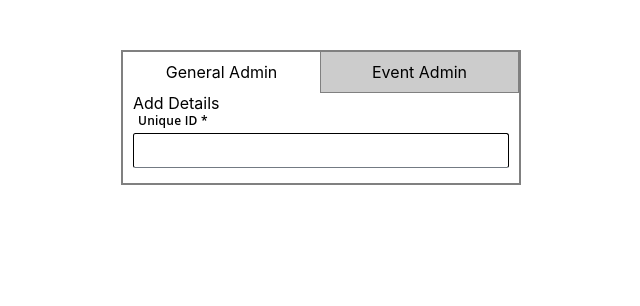
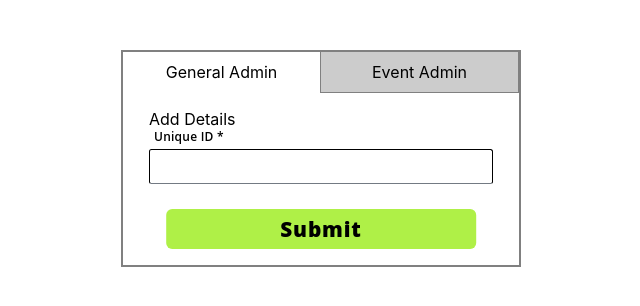
Before and after one commit to hersch17/Login, a React (Create React App) app: page / in a window 1280 px wide. Both pictures are taken after a click on the element "General Admin". Shown: the top 306 px of the page, without its empty margins (319-959 px from the left). Built offline with nearby package versions, Linux system fonts and the light colour scheme.

Commit message:
state+button

```diff
--- a/src/Login.js
+++ b/src/Login.js
@@ -1,7 +1,7 @@
 import React, { useState } from "react";
 import "./styles/login.css";
 const Login = () => {
-  const [currTab, setCurrTab] = useState(1);
+  const [currTab, setCurrTab] = useState();
   const toggleTab = (idx) => {
     console.log("from ", idx);
     setCurrTab(idx);
@@ -55,8 +55,22 @@ const Login = () => {
 };
 
 const EventAdminForm = () => {
+  const [eventAdminForm, setEventAdminForm] =
+    useState({
+      id: "",
+      email: "",
+      password: "",
+      mobile: "",
+    });
+  function onChange(event) {
+    const { name, value } = event.target;
+    setEventAdminForm((prev) => ({
+      ...prev,
+      [name]: value,
+    }));
+  }
   return (
-    <div>
+    <div className="event-admin-form">
       <div className="login-form-title">
         Add Details
       </div>
@@ -66,9 +80,11 @@ const EventAdminForm = () => {
         </label>
         <input
           className="login-form-text-inputs"
-          name="name"
+          name="id"
           autoFocus
           type="text"
+          value={eventAdminForm.id}
+          onChange={(e) => onChange(e)}
         />
       </div>
       <div className="login-form-input-grp">
@@ -79,6 +95,8 @@ const EventAdminForm = () => {
           className="login-form-text-inputs"
           name="email"
           type="email"
+          value={eventAdminForm.email}
+          onChange={(e) => onChange(e)}
         />
       </div>
       <div className="login-form-input-grp">
@@ -89,12 +107,18 @@ const EventAdminForm = () => {
           className="login-form-text-inputs"
           name="password"
           type="password"
+          value={eventAdminForm.password}
+          onChange={(e) => onChange(e)}
         />
       </div>
+      <button className="submit-btn">
+        Submit
+      </button>
     </div>
   );
 };
 const GeneralAdminForm = () => {
+  const [uniqueID, setUniqueID] = useState("");
   return (
     <div>
       <div className="login-form-title">
@@ -107,10 +131,17 @@ const GeneralAdminForm = () => {
         <input
           className="login-form-text-inputs"
           name="uniqueid"
+          value={uniqueID}
+          onChange={(event) =>
+            setUniqueID(event.value)
+          }
           autoFocus
           type="text"
         />
       </div>
+      <button className="submit-btn">
+        Submit
+      </button>
     </div>
   );
 };
--- a/src/styles/login.css
+++ b/src/styles/login.css
@@ -33,6 +33,8 @@
 .form{
     display: none;
     position: relative;
+
+    padding: 1rem;
 }
 .active-form{
     display: block;
@@ -87,6 +89,31 @@
 .login-form-text-inputs:focus {
 	border-bottom: 1px solid #1968ff;
 }
+.submit-btn {
+	margin-top: 10px;
+	background: #aff047;
+	border-radius: 6px;
+	width: 90%;
+	padding: 3%;
+    border: none;
+	font-family: "Open Sans";
+	/* font-family: 'wity'; */
+	font-style: normal;
+	font-weight: 800;
+	font-size: 1.3rem;
+	line-height: 1.2rem;
+	letter-spacing: 0.04em;
+	color: #ffffff;
+	color: #000000;
+	cursor: pointer;
+	align-self: center;
+    position: relative;
+    left: 50%;
+    transform: translate(-50%, 0%);
+
+}
+
+
 /* .form{
     background: white;
     padding: 2px;
```
